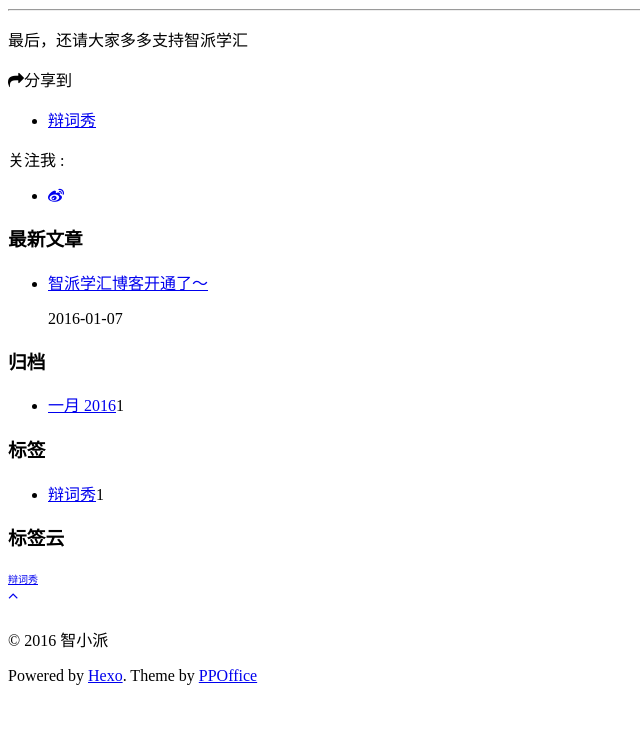
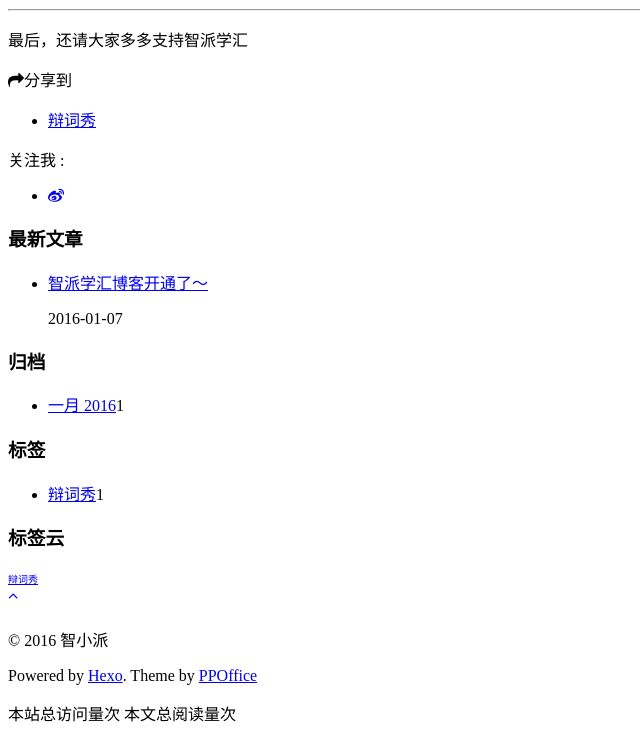
Before and after one commit to zhipai/zhipai.github.io, a plain HTML site: page 2016/01/07/智派学汇博客开通了～/index.html in a window 1280 px wide. Shown: the part 1230-1963 px from the top of the page, without its empty margins (0-640 px from the left). Before the commit the page ends 1931 px from the top, so only its background shows below. Drawn offline with nearby package versions, Linux system fonts and the light colour scheme; some packages are replaced by stand-ins of ours; files that its build step writes are made by us from their sources; a script that the page names is missing; a web font is replaced by a local one.

Commit message:
Site updated: 2016-01-08 02:30:31

```diff
--- a/2016/01/07/智派学汇博客开通了～/index.html
+++ b/2016/01/07/智派学汇博客开通了～/index.html
@@ -166,7 +166,7 @@
 
       </div>
       <footer class="article-footer">
-        <a data-url="http://www.zhipaixuehui.com/2016/01/07/智派学汇博客开通了～/" data-id="cij4knaz60000nvi57wysjalp" class="article-share-link"><i class="fa fa-share"></i>分享到</a>
+        <a data-url="http://www.zhipaixuehui.com/2016/01/07/智派学汇博客开通了～/" data-id="cij4ky24s0000rfi5usl8u4te" class="article-share-link"><i class="fa fa-share"></i>分享到</a>
 
 
   <ul class="article-tag-list"><li class="article-tag-list-item"><a class="article-tag-list-link" href="/tags/辩词秀/">辩词秀</a></li></ul>
@@ -274,10 +274,23 @@
         </h1>
         <p>&copy; 2016 智小派</p>
         <p>Powered by <a href="//hexo.io/" target="_blank">Hexo</a>. Theme by <a href="//github.com/ppoffice" target="_blank">PPOffice</a></p>
+        <div class="visit">
+            <span id="busuanzi_container_site_pv">
+                本站总访问量<span id="busuanzi_value_site_pv"></span>次
+            </span>
+            <span id="busuanzi_container_page_pv">
+                本文总阅读量<span id="busuanzi_value_page_pv"></span>次
+            </span>
+              </div>
+          </div>
+          <script async src="https://dn-lbstatics.qbox.me/busuanzi/2.3/busuanzi.pure.mini.js">
+      </script>
       </div>
     </div>
   </div>
+
 </footer>
+
 
 
 
```
Also changed, not shown: archives/2016/01/index.html (+13 -0 lines), archives/2016/index.html (+13 -0 lines), archives/index.html (+13 -0 lines), index.html (+13 -0 lines), tags/辩词秀/index.html (+13 -0 lines).
